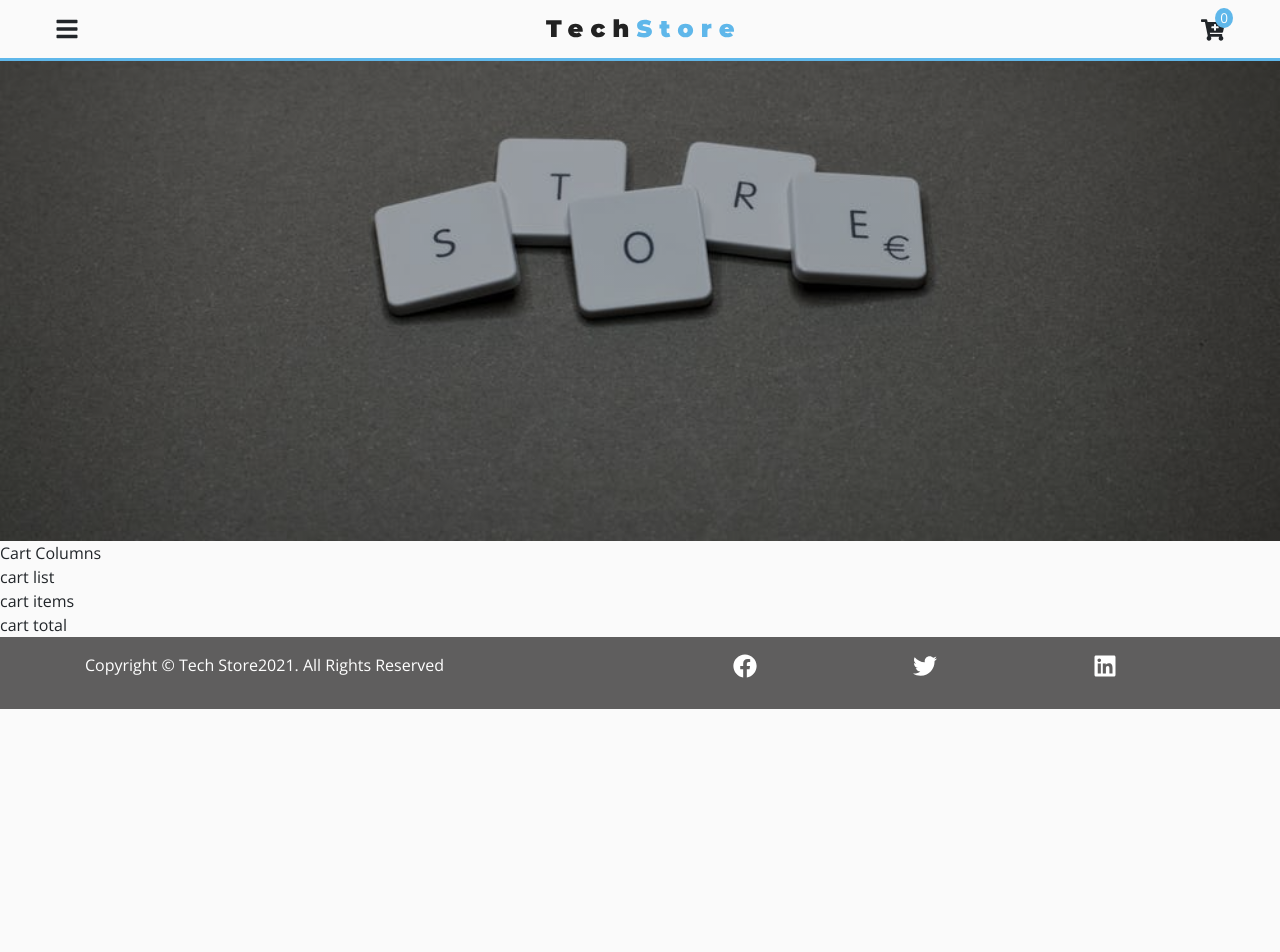
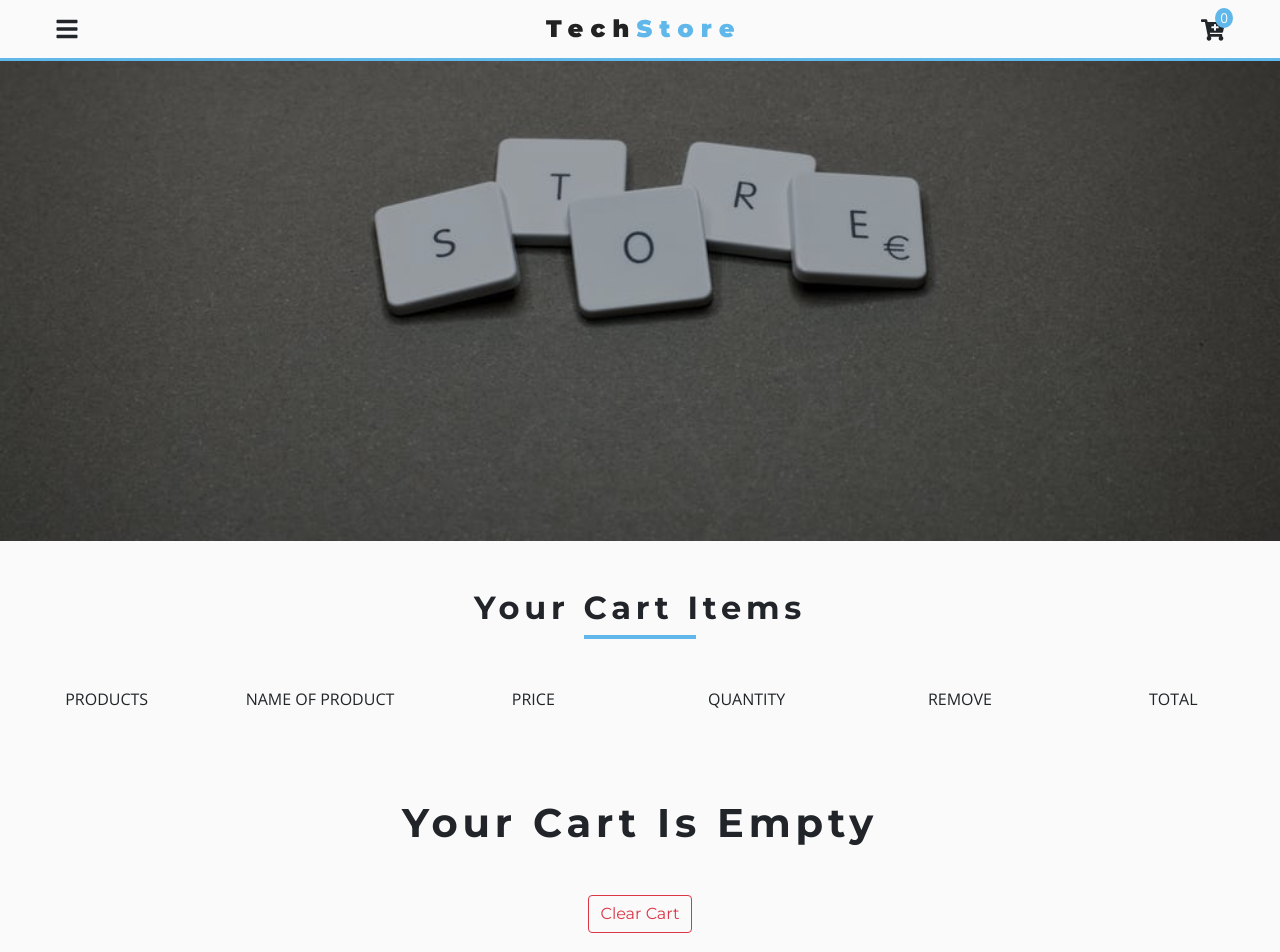
Before and after one commit to dinesh086/Delhi-React-Tech-Store-Project, a React (Create React App) app: page /cart in a window 1280 px wide. Shown: the top 952 px of the page. Before the commit the page ends 800 px from the top, so only its background shows below. Built offline with nearby package versions, Linux system fonts and the light colour scheme.

Commit message:
Complete cart functionality-02nd-feb-21

```diff
--- a/src/App.css
+++ b/src/App.css
@@ -24,8 +24,8 @@
   background: var(--mainGrey) !important;
   color: var(--mainBlack);
 }
-.main-link{
-  padding:0.5rem 1rem;
+.main-link {
+  padding: 0.5rem 1rem;
   background: var(--primaryColor);
   color: var(--mainWhite);
   display: inline-block;
@@ -36,9 +36,12 @@
   transition: var(--mainTransition);
 }
 
-.main-link:hover{
+.main-link:hover {
   background: var(--darkGrey);
   text-decoration: none;
-  color:var(--primaryColor);
-  outline-color:var(--darkGrey);
+  color: var(--primaryColor);
+  outline-color: var(--darkGrey);
 }
+.cart-icon {
+  cursor: pointer;
+}
--- a/src/components/CartPage/Cart.js
+++ b/src/components/CartPage/Cart.js
@@ -6,10 +6,17 @@
 
 export default function Cart() {
   return (
-    <div>
-      <CartColumns></CartColumns>
-      <CartList></CartList>
-      <CartTotals></CartTotals>
-    </div>
+    <section className="py-5">
+      {/* title */}
+      <div className="container">
+        <Title title="your cart items" center />
+      </div>
+      {/* cart columns */}
+      <CartColumns />
+      {/* cart list */}
+      <CartList />
+      {/* cart totals */}
+      <CartTotals />
+    </section>
   );
 }
--- a/src/components/CartPage/CartColumns.js
+++ b/src/components/CartPage/CartColumns.js
@@ -1,5 +1,40 @@
 import React from "react";
 
 export default function CartColumns() {
-  return <div>Cart Columns</div>;
+  return (
+    <div className="container-fluid text-center d-none d-lg-block my-5">
+      <div className="row">
+        {/* single column */}
+        <div className="col-lg-2">
+          <p className="text-uppercase">products</p>
+        </div>
+        {/* end of single column */}
+        {/* single column */}
+        <div className="col-lg-2">
+          <p className="text-uppercase">name of product</p>
+        </div>
+        {/* end of single column */}
+        {/* single column */}
+        <div className="col-lg-2">
+          <p className="text-uppercase">price</p>
+        </div>
+        {/* end of single column */}
+        {/* single column */}
+        <div className="col-lg-2">
+          <p className="text-uppercase">quantity</p>
+        </div>
+        {/* end of single column */}
+        {/* single column */}
+        <div className="col-lg-2">
+          <p className="text-uppercase">remove</p>
+        </div>
+        {/* end of single column */}
+        {/* single column */}
+        <div className="col-lg-2">
+          <p className="text-uppercase">total</p>
+        </div>
+        {/* end of single column */}
+      </div>
+    </div>
+  );
 }
--- a/src/components/CartPage/CartItem.js
+++ b/src/components/CartPage/CartItem.js
@@ -1,5 +1,67 @@
 import React from "react";
+import {
+  FaTrash,
+  FaChevronCircleUp,
+  FaChevronCircleDown,
+} from "react-icons/fa";
 
-export default function CartItem() {
-  return <div>cart items</div>;
+export default function CartItem({
+  cartItem,
+  increment,
+  decrement,
+  removeItem,
+}) {
+  const { id, title, price, count, total, image } = cartItem;
+  return (
+    <div className="row mt-5 mt-lg-0 text-capitalize text-center align-items-center">
+      {/* image */}
+      <div className="col-10 mx-auto col-lg-2 pb-2">
+        <img src={image} width="60" alt="product image" className="img-fluid" />
+      </div>
+      {/* end of image */}
+      {/* title */}
+      <div className="col-10 mx-auto col-lg-2 pb-2">
+        <span className="d-lg-none">product: </span>
+        {title}
+      </div>
+      {/* end of title */}
+      {/* price */}
+      <div className="col-10 mx-auto col-lg-2 pb-2">
+        <span className="d-lg-none"> price: $</span>
+        {price}
+      </div>
+      {/* end of price */}
+      {/* count controls */}
+      <div className="col-10 mx-auto col-lg-2 my-2 my-lg-0">
+        <div className="d-flex justify-content-center">
+          <div>
+            <FaChevronCircleDown
+              onClick={() => decrement(id)}
+              className="cart-icon text-primary"
+            />
+            <span className="text-title text-muted mx-3">{count}</span>
+            <FaChevronCircleUp
+              onClick={() => increment(id)}
+              className="cart-icon text-primary"
+            />
+          </div>
+        </div>
+      </div>
+      {/* count controls */}
+
+      {/* remove item */}
+      <div className="col-10 mx-auto col-lg-2 ">
+        <FaTrash
+          className="text-danger cart-icon"
+          onClick={() => removeItem(id)}
+        ></FaTrash>
+      </div>
+      {/* end of remove item */}
+      {/* item total */}
+      <div className="col-10 mx-auto col-lg-2">
+        <strong className="text-muted">item total: ${total}</strong>
+      </div>
+      {/* item total */}
+    </div>
+  );
 }
--- a/src/components/CartPage/CartList.js
+++ b/src/components/CartPage/CartList.js
@@ -1,10 +1,40 @@
 import React from "react";
 import CartItem from "./CartItem";
+import { ProductConsumer } from "../../context";
 
 export default function CartList() {
   return (
-    <div>
-      cart list<CartItem></CartItem>
+    <div className="container-fluid">
+      {/* row */}
+      <div className="row">
+        <div className="col">
+          <ProductConsumer>
+            {(value) => {
+              const { cart, increment, decrement, removeItem } = value;
+              if (cart.length === 0) {
+                return (
+                  <h1 className="text-title text-center my-4">
+                    your cart is empty
+                  </h1>
+                );
+              }
+              return (
+                <>
+                  {cart.map((item) => (
+                    <CartItem
+                      key={item.id}
+                      cartItem={item}
+                      increment={increment}
+                      decrement={decrement}
+                      removeItem={removeItem}
+                    ></CartItem>
+                  ))}
+                </>
+              );
+            }}
+          </ProductConsumer>
+        </div>
+      </div>
     </div>
   );
 }
--- a/src/components/CartPage/CartTotals.js
+++ b/src/components/CartPage/CartTotals.js
@@ -1,5 +1,29 @@
 import React from "react";
+import { ProductConsumer } from "../../context";
 
 export default function CartTotals() {
-  return <div>cart total</div>;
+  return (
+    <div className="container">
+      <div className="now">
+        <ProductConsumer>
+          {(value) => {
+            const { clearCart, cartSubTotal, cartTax, cartTotal } = value;
+            return (
+              <div className="col text-title text-center my-4">
+                <button
+                  className="btn btn-outline-danger text-capitalize mb-4"
+                  onClick={clearCart}
+                >
+                  clear cart
+                </button>
+                <h3>subtotal:${cartSubTotal}</h3>
+                <h3>tax:${cartTax}</h3>
+                <h3>total:${cartTotal}</h3>
+              </div>
+            );
+          }}
+        </ProductConsumer>
+      </div>
+    </div>
+  );
 }
--- /dev/null
+++ b/src/components/ProductsPage/ProductFilter.js
@@ -0,0 +1,5 @@
+import React from "react";
+
+export default function ProductFilter() {
+  return <div>filtering compenents</div>;
+}
--- a/src/components/ProductsPage/Products.js
+++ b/src/components/ProductsPage/Products.js
@@ -2,6 +2,7 @@
 import { ProductConsumer } from "../../context";
 import Title from "../Title";
 import Product from "../Product";
+import ProductFilter from "./ProductFilter";
 export default function Products() {
   return (
     <ProductConsumer>
@@ -11,11 +12,28 @@
           <section className="py-5">
             <div className="container">
               <Title center title="out products" />
+              {/* products filter*/}
+              <ProductFilter />
+
+              {/* total count */}
+              <div className="row">
+                <div className="col-10 mx-auto">
+                  <h6 className="text-title">
+                    total products:{filteredProducts.length}
+                  </h6>
+                </div>
+              </div>
               {/* products */}
               <div className="row py-5">
-                {filteredProducts.map((product) => {
-                  return <Product key={product.id} product={product} />;
-                })}
+                {filteredProducts.length === 0 ? (
+                  <div className="col text-title text-center">
+                    sorry, no item matched in your search
+                  </div>
+                ) : (
+                  filteredProducts.map((product) => {
+                    return <Product key={product.id} product={product} />;
+                  })
+                )}
               </div>
             </div>
           </section>
--- a/src/context/context.js
+++ b/src/context/context.js
@@ -21,6 +21,12 @@
     featuredProducts: [],
     singleProduct: {},
     loading: true,
+    search: "",
+    price: 0,
+    min: 0,
+    max: 0,
+    company: "all",
+    shipping: false,
   };
   componentDidMount() {
     //from contentful items
@@ -41,6 +47,11 @@
     let featuredProducts = storeProducts.filter(
       (item) => item.featured === true
     );
+
+    // get max price
+    let maxPrice = Math.max(...storeProducts.map((item) => item.price));
+    // console.log(maxPrice);
+
     this.setState(
       {
         storeProducts,
@@ -49,6 +60,8 @@
         cart: this.getStorageCart(),
         singleProduct: this.getStorageProduct(),
         loading: false,
+        price: maxPrice,
+        max: maxPrice,
       },
       () => {
         this.addTotals();
@@ -162,22 +175,80 @@
   //  cart functionality
   // increment
   increment = (id) => {
-    console.log(id);
+    let tempCart = [...this.state.cart];
+    const cartItem = tempCart.find((item) => item.id === id);
+    cartItem.count++;
+    cartItem.total = cartItem.count * cartItem.price;
+    cartItem.total = parseFloat(cartItem.total.toFixed(2));
+    this.setState(
+      () => {
+        return {
+          cart: [...tempCart],
+        };
+      },
+      () => {
+        this.addTotals();
+        this.syncStorage();
+      }
+    );
   };
   // decrement
   decrement = (id) => {
-    console.log(id);
+    let tempCart = [...this.state.cart];
+    const cartItem = tempCart.find((item) => item.id === id);
+    cartItem.count = cartItem.count - 1;
+    if (cartItem.count === 0) {
+      this.removeItem(id);
+    } else {
+      cartItem.total = cartItem.count * cartItem.price;
+      cartItem.total = parseFloat(cartItem.total.toFixed(2));
+      this.setState(
+        () => {
+          return {
+            cart: [...tempCart],
+          };
+        },
+        () => {
+          this.addTotals();
+          this.syncStorage();
+        }
+      );
+    }
   };
 
   // removeItem
   removeItem = (id) => {
-    console.log(id);
+    let tempCart = [...this.state.cart];
+    tempCart = tempCart.filter((item) => item.id !== id);
+    this.setState(
+      {
+        cart: [...tempCart],
+      },
+      () => {
+        this.addTotals();
+        this.syncStorage();
+      }
+    );
   };
 
   clearCart = () => {
-    console.log("you just clreared the cart");
+    this.setState(
+      {
+        cart: [],
+      },
+      () => {
+        this.addTotals();
+        this.syncStorage();
+      }
+    );
   };
+  // handle filtering
+  handleChange = (event) => {
+    console.log(event);
+  };
+  // sortData = ()={
 
+  // }
   render() {
     return (
       <ProductContext.Provider
@@ -193,6 +264,7 @@
           decrement: this.decrement,
           removeItem: this.removeItem,
           clearCart: this.clearCart,
+          handleChange: this.handleChange,
         }}
       >
         {this.props.children}
```
